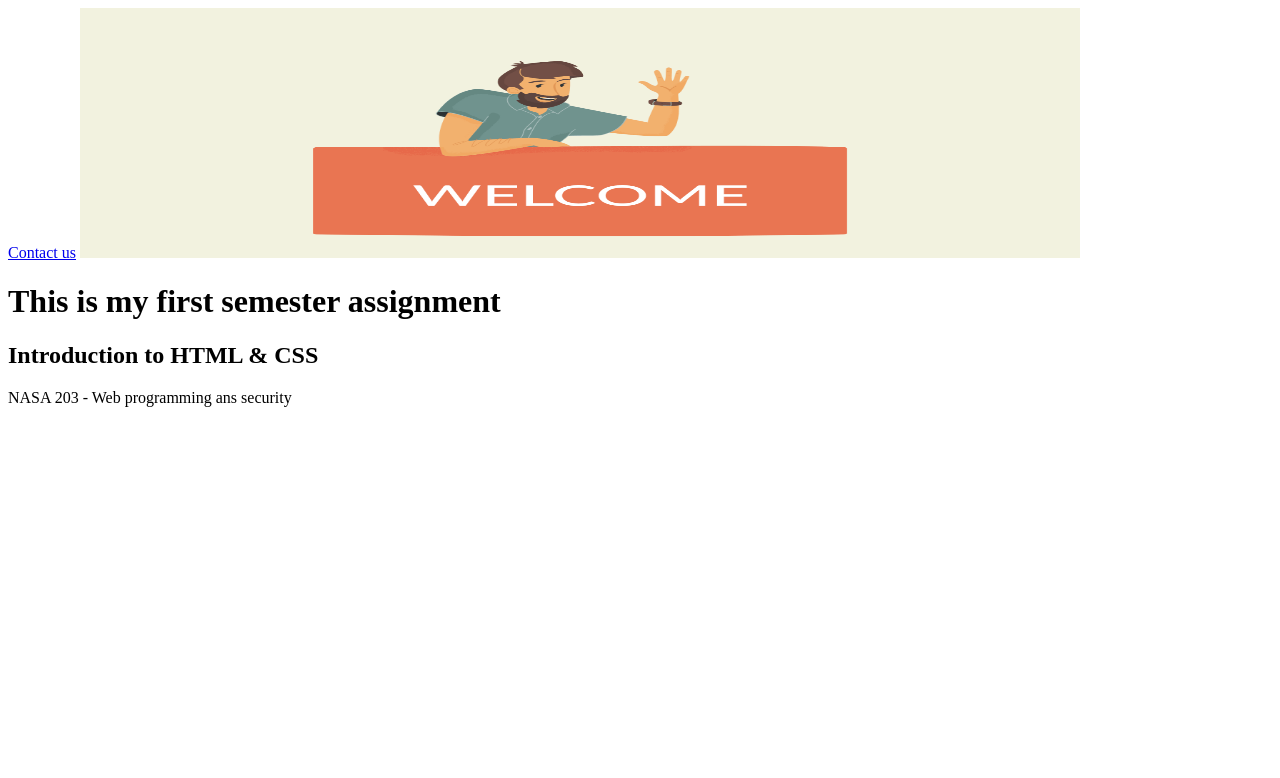
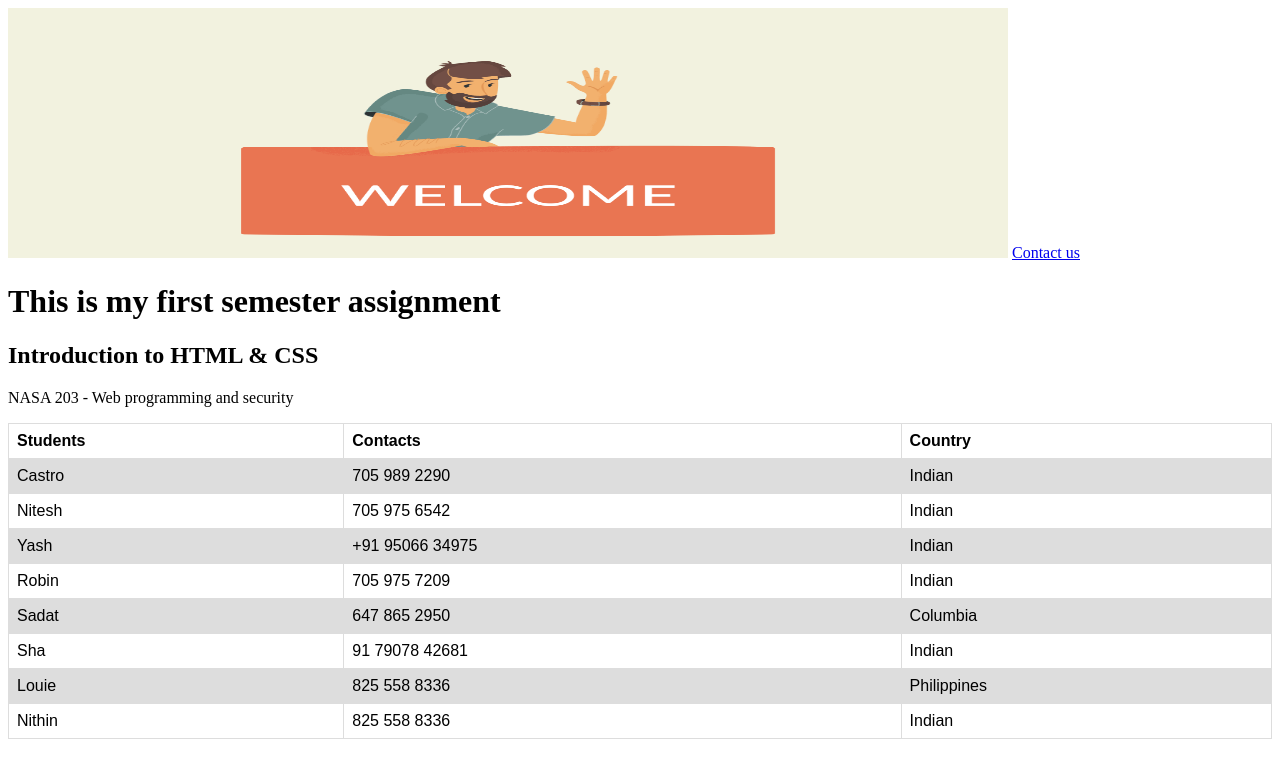
Before and after one commit to saultcollege-nasa201/lab-1-24w-Adebayo231, a plain HTML site: page docs/index.html in a window 1280 px wide. Drawn offline with Linux system fonts and the light colour scheme.

Commit message:
recent update

```diff
--- a/docs/index.html
+++ b/docs/index.html
@@ -3,14 +3,79 @@
 <head>
     <meta charset="UTF-8">
     <meta name="viewport" content="width=device-width, initial-scale=1.0">
+    <style>
+        table {
+          font-family: arial, sans-serif;
+          border-collapse: collapse;
+          width: 100%;
+        }
+
+        td, th {
+          border: 1px solid #dddddd;
+          text-align: left;
+          padding: 8px;
+        }
+
+        tr:nth-child(even) {
+          background-color: #dddddd;
+        }
+        </style>
     <title>Random Website</title>
 </head>
 <body>
+
+    <img src="images/Welcome.jpg" alt="Welcome" width="1000" height="250">
     <a href="contact.html">Contact us</a>
-    <img src="images/Welcome.jpg" alt="Welcome" width="1000" height="250">
     <h1>This is my first semester assignment</h1>
     <h2>Introduction to HTML & CSS</h2>
-    <p>NASA 203 - Web programming ans security</p>
+    <p>NASA 203 - Web programming and security</p>
+    <table>
+        <tr>
+          <th>Students</th>
+          <th>Contacts</th>
+          <th>Country</th>
+        </tr>
+        <tr>
+          <td>Castro</td>
+          <td>705 989 2290</td>
+          <td>Indian</td>
+        </tr>
+        <tr>
+          <td>Nitesh</td>
+          <td>705 975 6542</td>
+          <td>Indian</td>
+        </tr>
+        <tr>
+          <td>Yash</td>
+          <td>+91 95066 34975</td>
+          <td>Indian</td>
+        </tr>
+        <tr>
+          <td>Robin</td>
+          <td>705 975 7209</td>
+          <td>Indian</td>
+        </tr>
+        <tr>
+          <td>Sadat</td>
+          <td>647 865 2950</td>
+          <td>Columbia</td>
+        </tr>
+        <tr>
+          <td>Sha</td>
+          <td>91 79078 42681</td>
+          <td>Indian</td>
+        </tr>
+        <tr>
+            <td>Louie</td>
+            <td>825 558 8336</td>
+            <td>Philippines</td>
+          </tr>
+          <tr>
+            <td>Nithin</td>
+            <td>825 558 8336</td>
+            <td>Indian</td>
+          </tr>
+      </table>
 
 
 
```
Also changed, not shown: docs/contact.html (+1 -1 lines).
